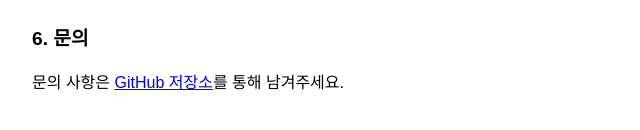
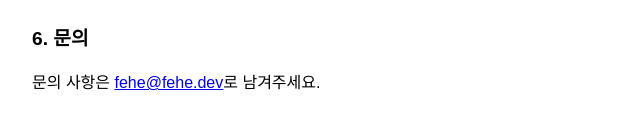
Before and after one commit to FeheDeveloperTeam/Chiyumi, a website: page docs/privacy.html in a window 1280 px wide. Shown: the part 820-950 px from the top of the page, 258-898 px from the left. Drawn offline with Linux system fonts and the light colour scheme.

Commit message:
문의 연락처를 이메일로 변경

```diff
--- a/docs/privacy.html
+++ b/docs/privacy.html
@@ -34,6 +34,6 @@
 <p>본 처리방침은 사전 통지 없이 변경될 수 있습니다. 변경된 내용은 본 페이지에 게시된 시점부터 적용됩니다.</p>
 
 <h2>6. 문의</h2>
-<p>문의 사항은 <a href="https://github.com/FeheDeveloperTeam/Chiyumi">GitHub 저장소</a>를 통해 남겨주세요.</p>
+<p>문의 사항은 <a href="mailto:fehe@fehe.dev">fehe@fehe.dev</a>로 남겨주세요.</p>
 </body>
 </html>
```
Also changed, not shown: docs/terms.html (+1 -1 lines).
